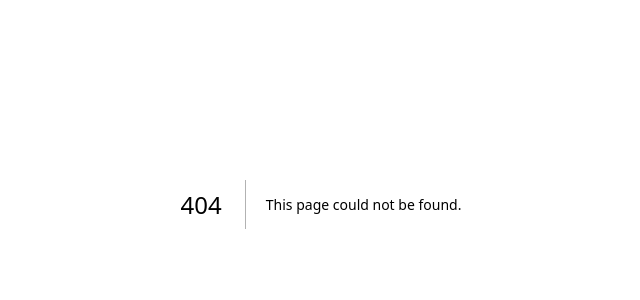
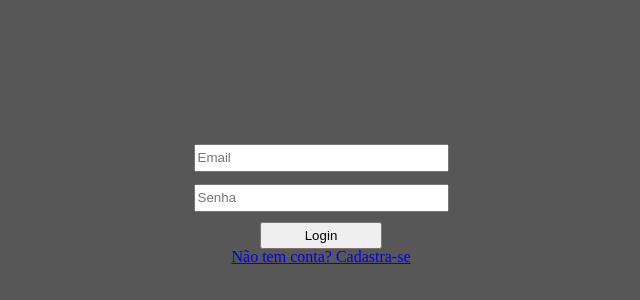
Before and after one commit to walisson27/React-Invest, a Next.js app: page /login/Login in a window 1280 px wide. Before the commit this address had no page. Shown: the part 196-496 px from the top of the page, without its empty margins (319-959 px from the left). Built offline with nearby package versions, Linux system fonts and the light colour scheme.

Commit message:
git update

```diff
--- /dev/null
+++ b/reset.css
@@ -0,0 +1,43 @@
+html, body, div, span, applet, object, iframe,
+h1, h2, h3, h4, h5, h6, p, blockquote, pre,
+a, abbr, acronym, address, big, cite, code,
+del, dfn, em, img, ins, kbd, q, s, samp,
+small, strike, strong, sub, sup, tt, var,
+b, u, i, center,
+dl, dt, dd, ol, ul, li,
+fieldset, form, label, legend,
+table, caption, tbody, tfoot, thead, tr, th, td,
+article, aside, canvas, details, embed,
+figure, figcaption, footer, header, hgroup,
+menu, nav, output, ruby, section, summary,
+time, mark, audio, video {
+	margin: 0;
+	padding: 0;
+	border: 0;
+	font-size: 100%;
+	font: inherit;
+	vertical-align: baseline;
+}
+/* HTML5 display-role reset for older browsers */
+article, aside, details, figcaption, figure,
+footer, header, hgroup, menu, nav, section {
+	display: block;
+}
+body {
+	line-height: 1;
+}
+ol, ul {
+	list-style: none;
+}
+blockquote, q {
+	quotes: none;
+}
+blockquote:before, blockquote:after,
+q:before, q:after {
+	content: '';
+	content: none;
+}
+table {
+	border-collapse: collapse;
+	border-spacing: 0;
+}
--- a/src/app/layout.tsx
+++ b/src/app/layout.tsx
@@ -1,9 +1,7 @@
 import type { Metadata } from "next";
 import { Inter } from "next/font/google";
-import "./globals.css";
-
+import "../../reset.css"
 const inter = Inter({ subsets: ["latin"] });
-
 export const metadata: Metadata = {
   title: "Create Next App",
   description: "Generated by create next app",
--- a/src/app/page.tsx
+++ /dev/null
@@ -1,113 +0,0 @@
-import Image from "next/image";
-
-export default function Home() {
-  return (
-    <main className="flex min-h-screen flex-col items-center justify-between p-24">
-      <div className="z-10 w-full max-w-5xl items-center justify-between font-mono text-sm lg:flex">
-        <p className="fixed left-0 top-0 flex w-full justify-center border-b border-gray-300 bg-gradient-to-b from-zinc-200 pb-6 pt-8 backdrop-blur-2xl dark:border-neutral-800 dark:bg-zinc-800/30 dark:from-inherit lg:static lg:w-auto  lg:rounded-xl lg:border lg:bg-gray-200 lg:p-4 lg:dark:bg-zinc-800/30">
-          Get started by editing&nbsp;
-          <code className="font-mono font-bold">src/app/page.tsx</code>
-        </p>
-        <div className="fixed bottom-0 left-0 flex h-48 w-full items-end justify-center bg-gradient-to-t from-white via-white dark:from-black dark:via-black lg:static lg:size-auto lg:bg-none">
-          <a
-            className="pointer-events-none flex place-items-center gap-2 p-8 lg:pointer-events-auto lg:p-0"
-            href="https://vercel.com?utm_source=create-next-app&utm_medium=appdir-template&utm_campaign=create-next-app"
-            target="_blank"
-            rel="noopener noreferrer"
-          >
-            By{" "}
-            <Image
-              src="/vercel.svg"
-              alt="Vercel Logo"
-              className="dark:invert"
-              width={100}
-              height={24}
-              priority
-            />
-          </a>
-        </div>
-      </div>
-
-      <div className="relative z-[-1] flex place-items-center before:absolute before:h-[300px] before:w-full before:-translate-x-1/2 before:rounded-full before:bg-gradient-radial before:from-white before:to-transparent before:blur-2xl before:content-[''] after:absolute after:-z-20 after:h-[180px] after:w-full after:translate-x-1/3 after:bg-gradient-conic after:from-sky-200 after:via-blue-200 after:blur-2xl after:content-[''] before:dark:bg-gradient-to-br before:dark:from-transparent before:dark:to-blue-700 before:dark:opacity-10 after:dark:from-sky-900 after:dark:via-[#0141ff] after:dark:opacity-40 sm:before:w-[480px] sm:after:w-[240px] before:lg:h-[360px]">
-        <Image
-          className="relative dark:drop-shadow-[0_0_0.3rem_#ffffff70] dark:invert"
-          src="/next.svg"
-          alt="Next.js Logo"
-          width={180}
-          height={37}
-          priority
-        />
-      </div>
-
-      <div className="mb-32 grid text-center lg:mb-0 lg:w-full lg:max-w-5xl lg:grid-cols-4 lg:text-left">
-        <a
-          href="https://nextjs.org/docs?utm_source=create-next-app&utm_medium=appdir-template&utm_campaign=create-next-app"
-          className="group rounded-lg border border-transparent px-5 py-4 transition-colors hover:border-gray-300 hover:bg-gray-100 hover:dark:border-neutral-700 hover:dark:bg-neutral-800/30"
-          target="_blank"
-          rel="noopener noreferrer"
-        >
-          <h2 className="mb-3 text-2xl font-semibold">
-            Docs{" "}
-            <span className="inline-block transition-transform group-hover:translate-x-1 motion-reduce:transform-none">
-              -&gt;
-            </span>
-          </h2>
-          <p className="m-0 max-w-[30ch] text-sm opacity-50">
-            Find in-depth information about Next.js features and API.
-          </p>
-        </a>
-
-        <a
-          href="https://nextjs.org/learn?utm_source=create-next-app&utm_medium=appdir-template-tw&utm_campaign=create-next-app"
-          className="group rounded-lg border border-transparent px-5 py-4 transition-colors hover:border-gray-300 hover:bg-gray-100 hover:dark:border-neutral-700 hover:dark:bg-neutral-800/30"
-          target="_blank"
-          rel="noopener noreferrer"
-        >
-          <h2 className="mb-3 text-2xl font-semibold">
-            Learn{" "}
-            <span className="inline-block transition-transform group-hover:translate-x-1 motion-reduce:transform-none">
-              -&gt;
-            </span>
-          </h2>
-          <p className="m-0 max-w-[30ch] text-sm opacity-50">
-            Learn about Next.js in an interactive course with&nbsp;quizzes!
-          </p>
-        </a>
-
-        <a
-          href="https://vercel.com/templates?framework=next.js&utm_source=create-next-app&utm_medium=appdir-template&utm_campaign=create-next-app"
-          className="group rounded-lg border border-transparent px-5 py-4 transition-colors hover:border-gray-300 hover:bg-gray-100 hover:dark:border-neutral-700 hover:dark:bg-neutral-800/30"
-          target="_blank"
-          rel="noopener noreferrer"
-        >
-          <h2 className="mb-3 text-2xl font-semibold">
-            Templates{" "}
-            <span className="inline-block transition-transform group-hover:translate-x-1 motion-reduce:transform-none">
-              -&gt;
-            </span>
-          </h2>
-          <p className="m-0 max-w-[30ch] text-sm opacity-50">
-            Explore starter templates for Next.js.
-          </p>
-        </a>
-
-        <a
-          href="https://vercel.com/new?utm_source=create-next-app&utm_medium=appdir-template&utm_campaign=create-next-app"
-          className="group rounded-lg border border-transparent px-5 py-4 transition-colors hover:border-gray-300 hover:bg-gray-100 hover:dark:border-neutral-700 hover:dark:bg-neutral-800/30"
-          target="_blank"
-          rel="noopener noreferrer"
-        >
-          <h2 className="mb-3 text-2xl font-semibold">
-            Deploy{" "}
-            <span className="inline-block transition-transform group-hover:translate-x-1 motion-reduce:transform-none">
-              -&gt;
-            </span>
-          </h2>
-          <p className="m-0 max-w-[30ch] text-balance text-sm opacity-50">
-            Instantly deploy your Next.js site to a shareable URL with Vercel.
-          </p>
-        </a>
-      </div>
-    </main>
-  );
-}
--- /dev/null
+++ b/src/pages/login/Login.tsx
@@ -0,0 +1,49 @@
+"use client"; // Adicione esta linha no topo do arquivo
+import { useState } from "react";
+import Link from "next/link";
+import "./login.css"
+import "../../../reset.css";
+interface UserLogin {
+  email: string;
+  senha: string;
+}
+
+const Logi = () => {
+  const [email, setEmail] = useState<string>("");
+  const [senha, setSenha] = useState<string>("");
+  const [usuarios, setUsuarios] = useState<UserLogin[]>([]);
+
+  const login = () => {
+    setUsuarios([...usuarios, { email, senha }]);
+    setEmail("");
+    setSenha("");
+    console.log(usuarios);
+  };
+
+  return (
+    <div className="login-center">
+      <section className="login">
+        <input
+          className="email"
+          type="text"
+          placeholder="Email"
+          value={email}
+          onChange={(e) => setEmail(e.target.value)}
+        />
+        <input
+          className="senha"
+          type="password"
+          placeholder="Senha"
+          value={senha}
+          onChange={(e) => setSenha(e.target.value)}
+        />
+        <button onClick={login}>Login</button>
+        <Link href="../cadastro/Cadastro">
+          Não tem conta? Cadastra-se
+        </Link>
+      </section>
+    </div>
+  );
+};
+
+export default Logi;
--- /dev/null
+++ b/src/pages/login/login.css
@@ -0,0 +1,42 @@
+.login-center{
+    display: flex;
+    align-items: center;
+    justify-content: center;
+    height: 100vh;
+    background-color: rgb(87, 87, 87);
+   }
+
+   .login{
+       display: flex;
+       flex-direction: column;
+       align-items: center;
+   }
+
+   .email {
+       width: 247px;
+       height: 22px;
+   }
+   .senha {
+       width: 247px;
+       height: 22px;
+       margin-top: 12px;
+   }
+
+   button{
+       margin-top: 10px;
+       width: 122px;
+       height: 27px;
+       cursor: pointer;
+   }
+   h1{
+       display: flex;
+       align-items: center;
+       justify-content: center;
+       padding-bottom: 22px;
+   }
+   .cadastro{
+       padding-top: 10px;
+       text-decoration: none;
+       cursor: pointer;
+       color: white;
+   }
```
Also changed, not shown: src/page.tsx (added, +9 -0 lines), src/pages/cadastro/Cadastro.tsx (added, +32 -0 lines), src/pages/teste/teste.tsx (added, +11 -0 lines).
